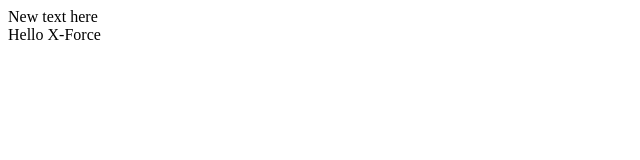
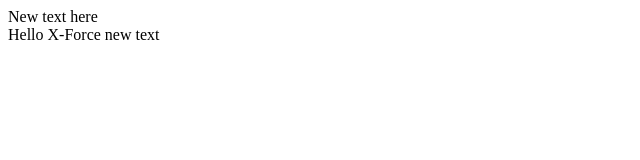
Before and after one commit to nguyenhoangthienchi/x-force, a React (Create React App) app: page / in a window 1280 px wide. Shown: the top 160 px of the page, without its empty margins (0-640 px from the left). Built offline with nearby package versions, Linux system fonts and the light colour scheme.

Commit message:
add new text

```diff
--- a/src/App/App.js
+++ b/src/App/App.js
@@ -1,7 +1,7 @@
 const App = () => {
     return (
         <div data-cmp='app'>
-            Hello X-Force
+            Hello X-Force new text
         </div>
     );
 }
```
